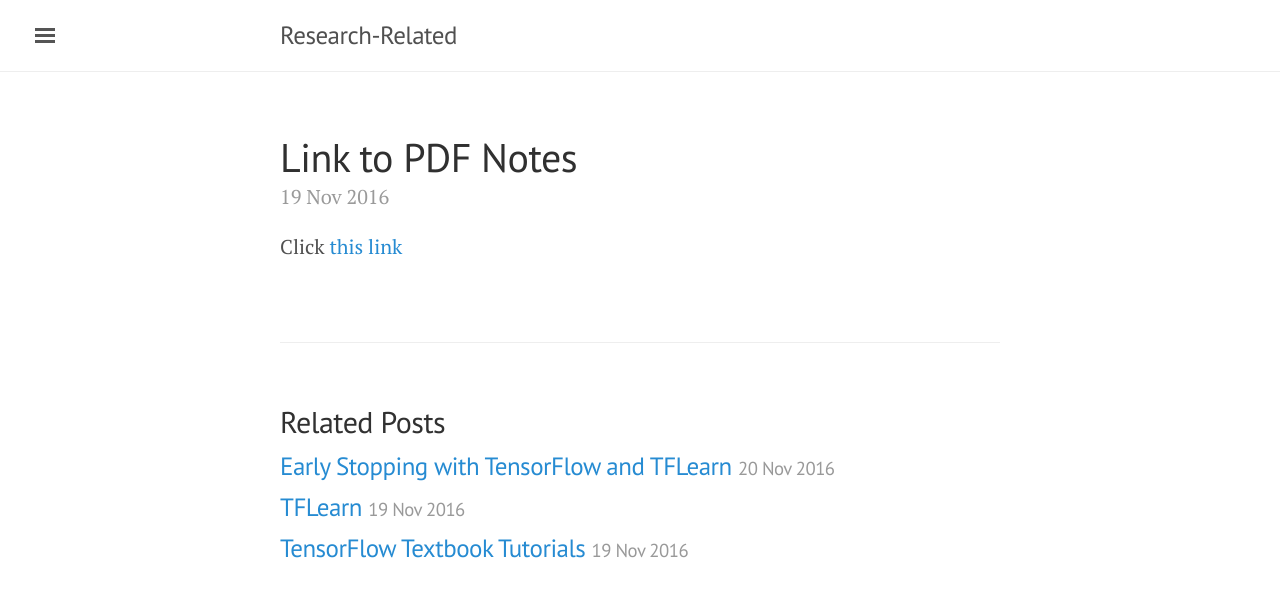
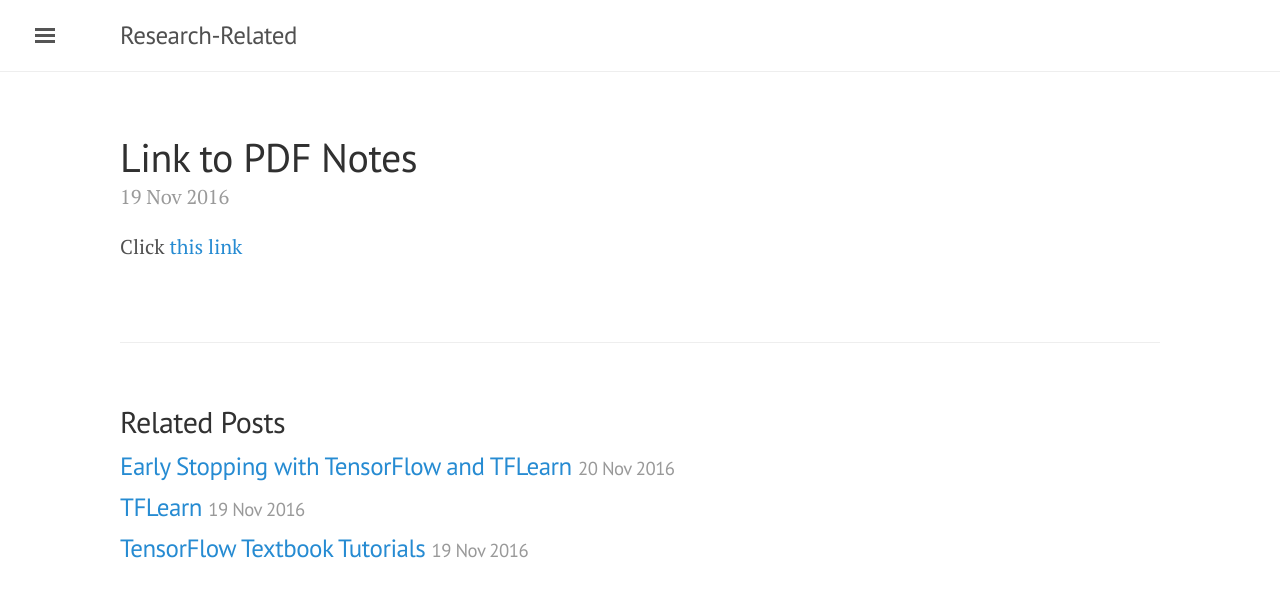
Before and after one commit to mckinziebrandon/TensorflowNotebooks, a Jekyll site: the page built from _posts/2016-11-19-link.md, in a window 1280 px wide. Shown: the top 597 px of the page. Built offline with Jekyll 4.4.1, drawn with Linux system fonts in a browser that asks for light colours.

Commit message:
Finally fixed width issue.

```diff
--- a/public/css/lanyon.css
+++ b/public/css/lanyon.css
@@ -80,9 +80,9 @@ h1, h2, h3, h4, h5, h6 {
     max-width: 32rem;
   }
 }
-@media (min-width: 56em) {
+@media (min-width: 58em) {
   .container {
-    max-width: 38rem;
+    max-width: 54rem;
   }
 }
 
```
Also changed, not shown: 1 other file.
